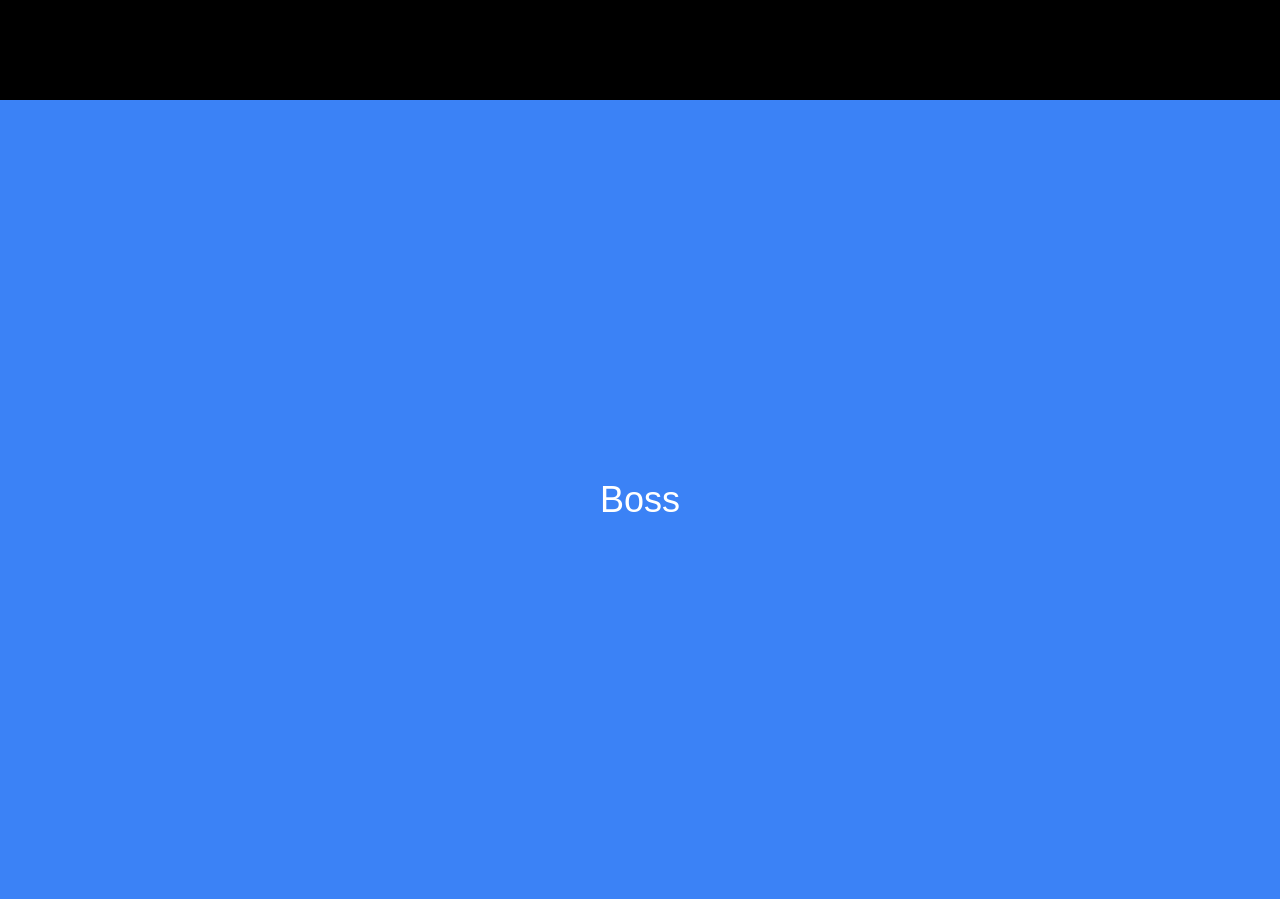
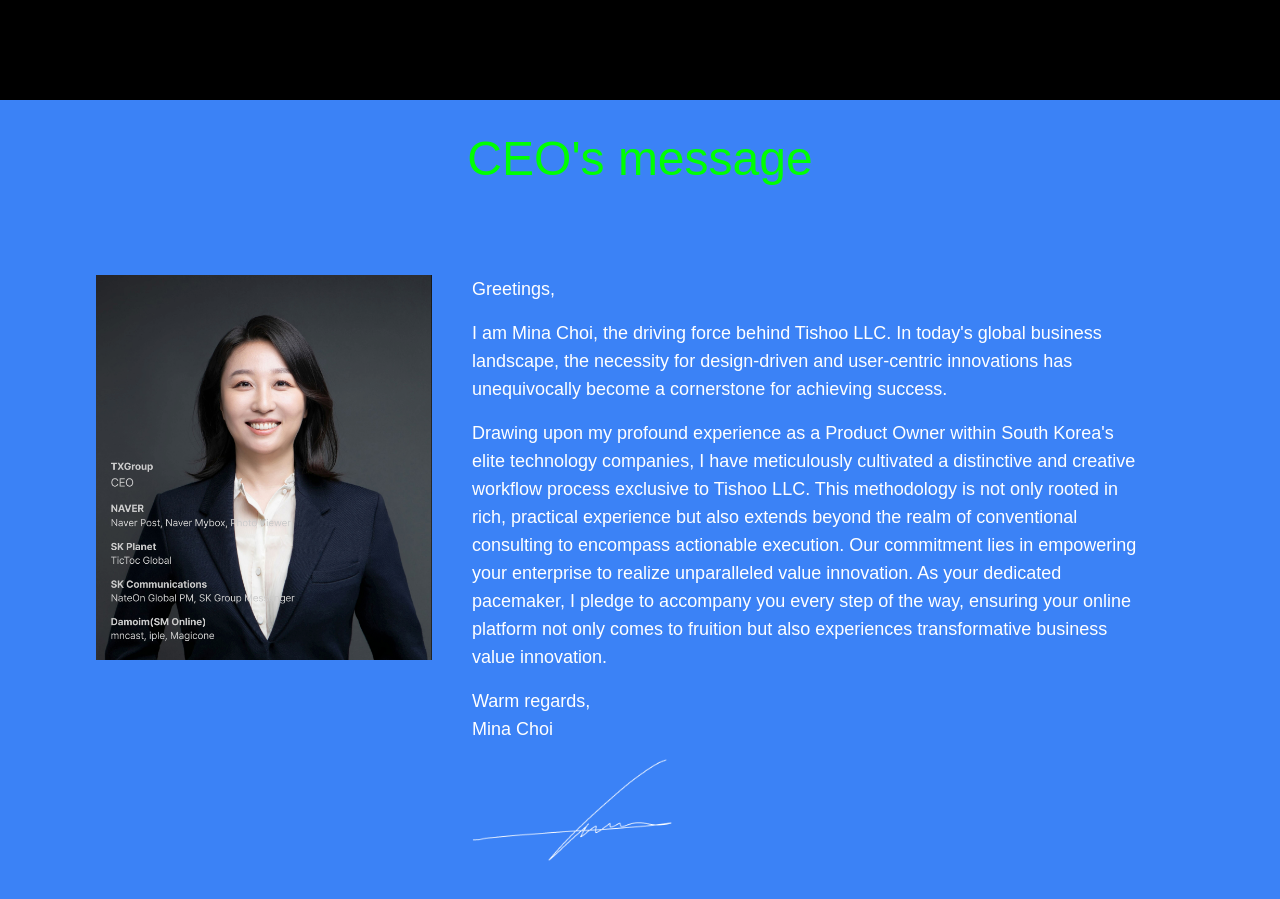
Before and after one commit to blgamann/tgb, a Next.js app: page / in a window 1280 px wide. Shown: the part 2300-3199 px from the top of the page. Built offline with nearby package versions, Linux system fonts and the light colour scheme.

Commit message:
Add boss layout

```diff
--- a/app/sections/boss.tsx
+++ b/app/sections/boss.tsx
@@ -1,16 +1,83 @@
+import Image from "next/image";
 import React from "react";
 
+const comment = `
+Greetings,
+
+I am Mina Choi, the driving force behind Tishoo LLC. In today’s global business landscape,
+the necessity for design-driven and user-centric innovations has unequivocally become
+a cornerstone for achieving success.
+Drawing upon my profound experience as a Product Owner within South Korea’s elite
+technology companies, I have meticulously cultivated a distinctive and creative workflow
+process exclusive to Tishoo LLC. This methodology is not only rooted in rich, practical
+experience but also extends beyond the realm of conventional consulting to encompass
+actionable execution. Our commitment lies in empowering your enterprise to realize
+unparalleled value innovation. As your dedicated pacemaker, I pledge to accompany you
+every step of the way, ensuring your online platform not only comes to fruition but also
+experiences transformative business value innovation.
+
+Warm regards,
+Mina Choi
+`;
+
 const Boss: React.FC<{ language: "KO" | "EN" }> = ({ language }) => {
-  const getTitle = () => {
-    return language === "KO" ? "Boss" : "Boss";
-  };
-
   return (
     <section
       id="boss"
       className="h-screen flex justify-center items-center text-4xl bg-blue-500"
     >
-      <h2>{getTitle()}</h2>
+      <div className="flex flex-col items-center justify-center lg:gap-24">
+        <div className="text-[48px] font-normal text-[#00ff02]">
+          {`CEO's message`}
+        </div>
+        <div className="flex px-24">
+          <div className="flex gap-10">
+            <div className="flex-grow w-1/3">
+              <Image
+                src="/boss.png"
+                alt="boss"
+                width={400}
+                height={100}
+                className="w-full h-auto"
+              />
+            </div>
+            <div className="flex-grow w-2/3">
+              <p className="mb-4 text-lg font-light">Greetings,</p>
+              <p className="mb-4 text-lg font-light">
+                I am Mina Choi, the driving force behind Tishoo LLC. In
+                today&apos;s global business landscape, the necessity for
+                design-driven and user-centric innovations has unequivocally
+                become a cornerstone for achieving success.
+              </p>
+              <p className="mb-4 text-lg font-light">
+                Drawing upon my profound experience as a Product Owner within
+                South Korea&apos;s elite technology companies, I have
+                meticulously cultivated a distinctive and creative workflow
+                process exclusive to Tishoo LLC. This methodology is not only
+                rooted in rich, practical experience but also extends beyond the
+                realm of conventional consulting to encompass actionable
+                execution. Our commitment lies in empowering your enterprise to
+                realize unparalleled value innovation. As your dedicated
+                pacemaker, I pledge to accompany you every step of the way,
+                ensuring your online platform not only comes to fruition but
+                also experiences transformative business value innovation.
+              </p>
+              <p className="mb-4 text-lg font-light">
+                Warm regards,
+                <br />
+                Mina Choi
+              </p>
+              <Image
+                src="/boss-signature.png"
+                alt="CEO Signature"
+                width={200}
+                height={100}
+              />
+            </div>
+            <div></div>
+          </div>
+        </div>
+      </div>
     </section>
   );
 };
```
